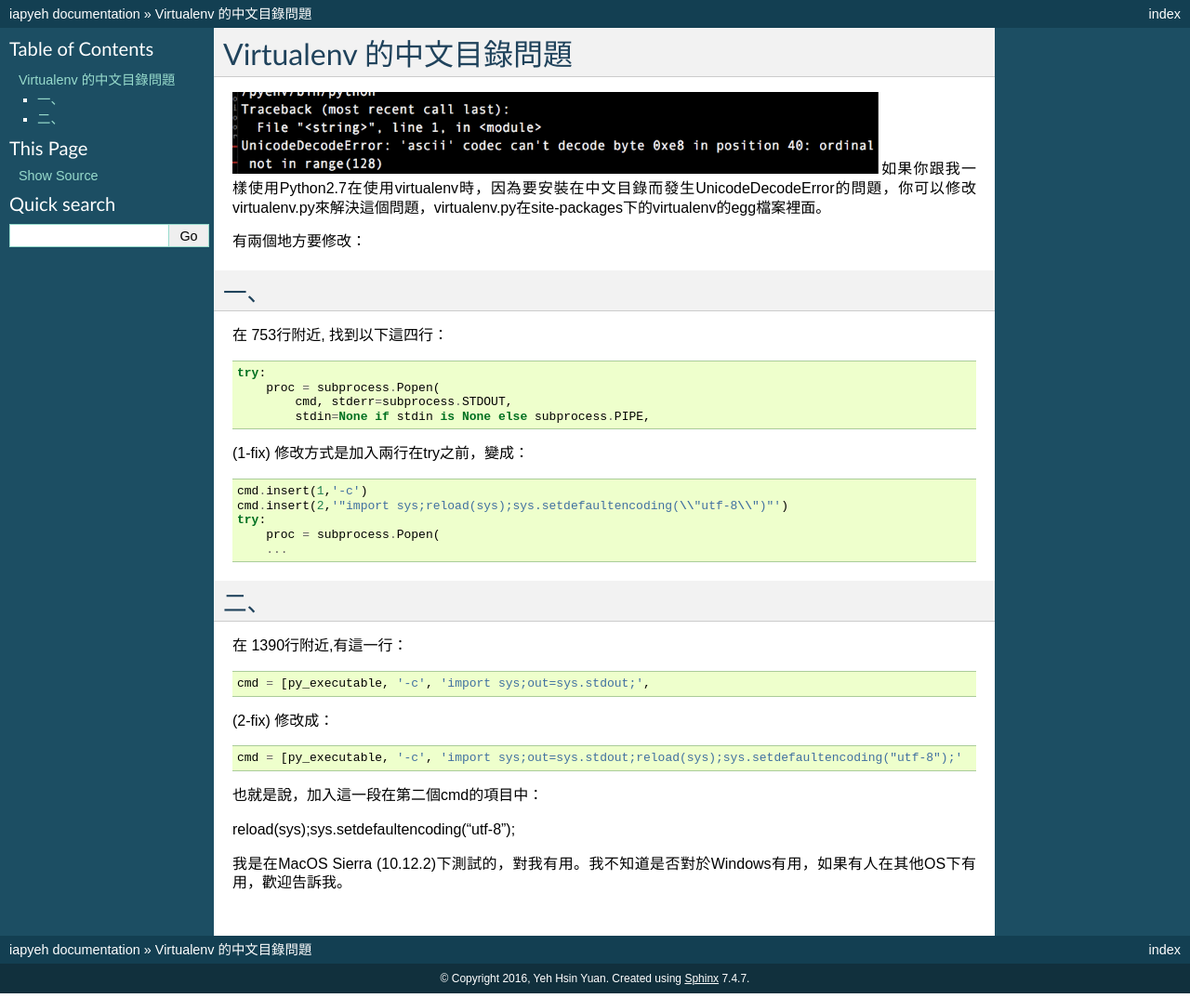
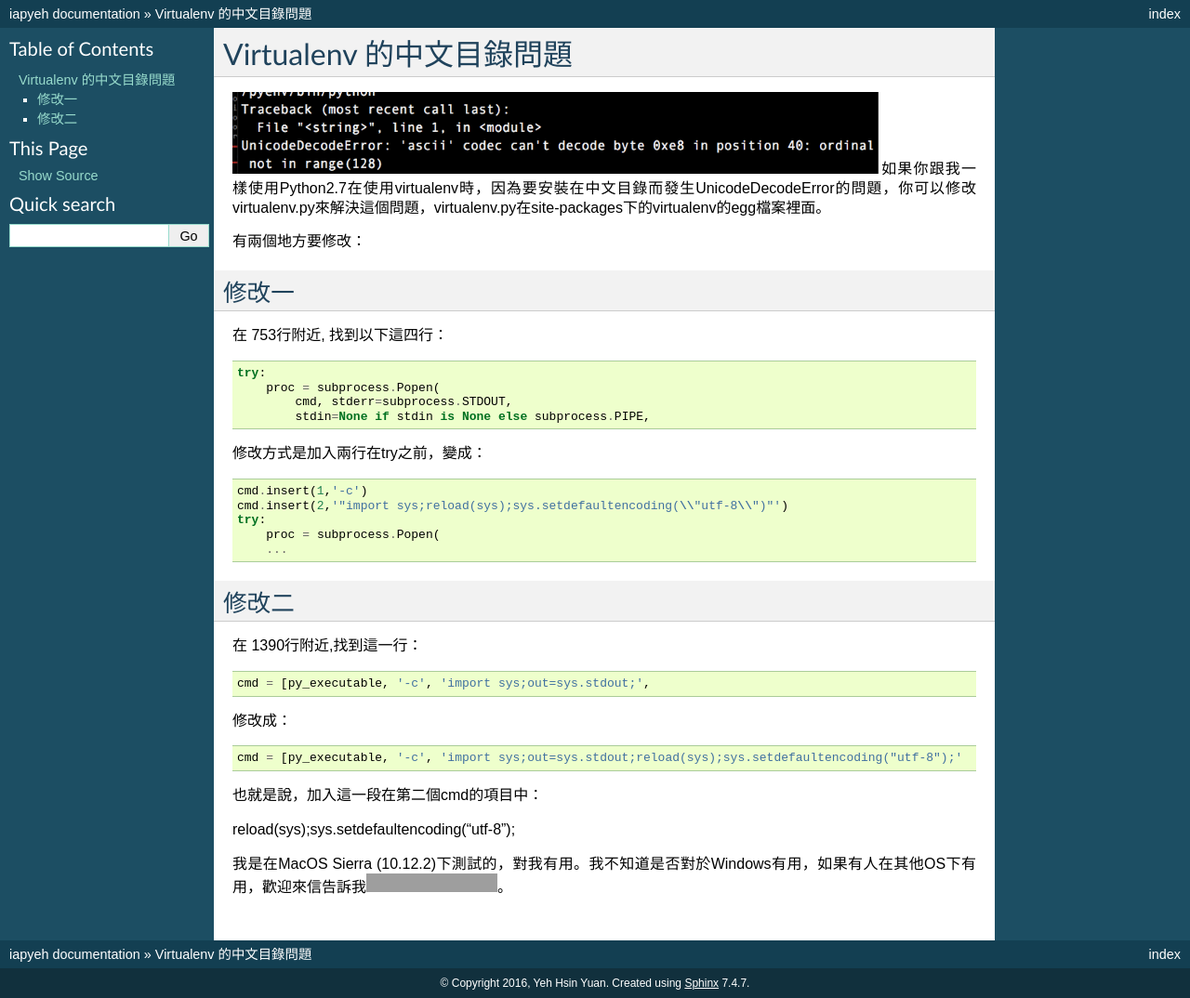
Before and after one commit to iapyeh/iapyeh, a Sphinx documentation site: the page built from docs/blogs/technical/VirtualenvUnicodeDecodeError.rst, in a window 1280 px wide. Shown: the whole page at 93% size. Built offline with Sphinx 7.4.7, drawn with Linux system fonts in a browser that asks for light colours; grey boxes are pictures that could not be loaded.

Commit message:
Google Docs reST Editor@2017-1-16 16:37:57

```diff
--- a/docs/blogs/technical/VirtualenvUnicodeDecodeError.rst
+++ b/docs/blogs/technical/VirtualenvUnicodeDecodeError.rst
@@ -8,10 +8,10 @@ Virtualenv 的中文目錄問題
 
 有兩個地方要修改：
 
-.. _h7e281c315350424ce913c23b17:
+.. _h4b3f7b6b202a5210621312474e116b1e:
 
-一、
-=====
+修改一
+=======
 
 在 753行附近, 找到以下這四行：
 
@@ -22,7 +22,7 @@ Virtualenv 的中文目錄問題
             cmd, stderr=subprocess.STDOUT,
             stdin=None if stdin is None else subprocess.PIPE,
 
-(1-fix) 修改方式是加入兩行在try之前，變成：
+修改方式是加入兩行在try之前，變成：
 
 .. code::
 
@@ -32,18 +32,18 @@ Virtualenv 的中文目錄問題
         proc = subprocess.Popen(
         ...
 
-.. _h1634483c7822441972316c7301545:
+.. _hd1b83d48586e1b393a624e28544946:
 
-二、
-====
+修改二
+======
 
-在 1390行附近,有這一行：
+在 1390行附近,找到這一行：
 
 .. code::
 
     cmd = [py_executable, '-c', 'import sys;out=sys.stdout;',
 
-(2-fix) 修改成：
+修改成：
 
 .. code::
 
@@ -53,7 +53,7 @@ Virtualenv 的中文目錄問題
 
 reload(sys);sys.setdefaultencoding("utf-8");
 
-我是在MacOS Sierra (10.12.2)下測試的，對我有用。我不知道是否對於Windows有用，如果有人在其他OS下有用，歡迎告訴我。
+我是在MacOS Sierra (10.12.2)下測試的，對我有用。我不知道是否對於Windows有用，如果有人在其他OS下有用，歡迎來信告訴我\ |IMG2|\ 。
 
 
 .. bottom of content
@@ -61,3 +61,7 @@ reload(sys);sys.setdefaultencoding("utf-8");
 .. |IMG1| image:: static/VirtualenvUnicodeDecodeError_1.png
    :height: 88 px
    :width: 697 px
+
+.. |IMG2| image:: static/VirtualenvUnicodeDecodeError_2.png
+   :height: 20 px
+   :width: 141 px
```
